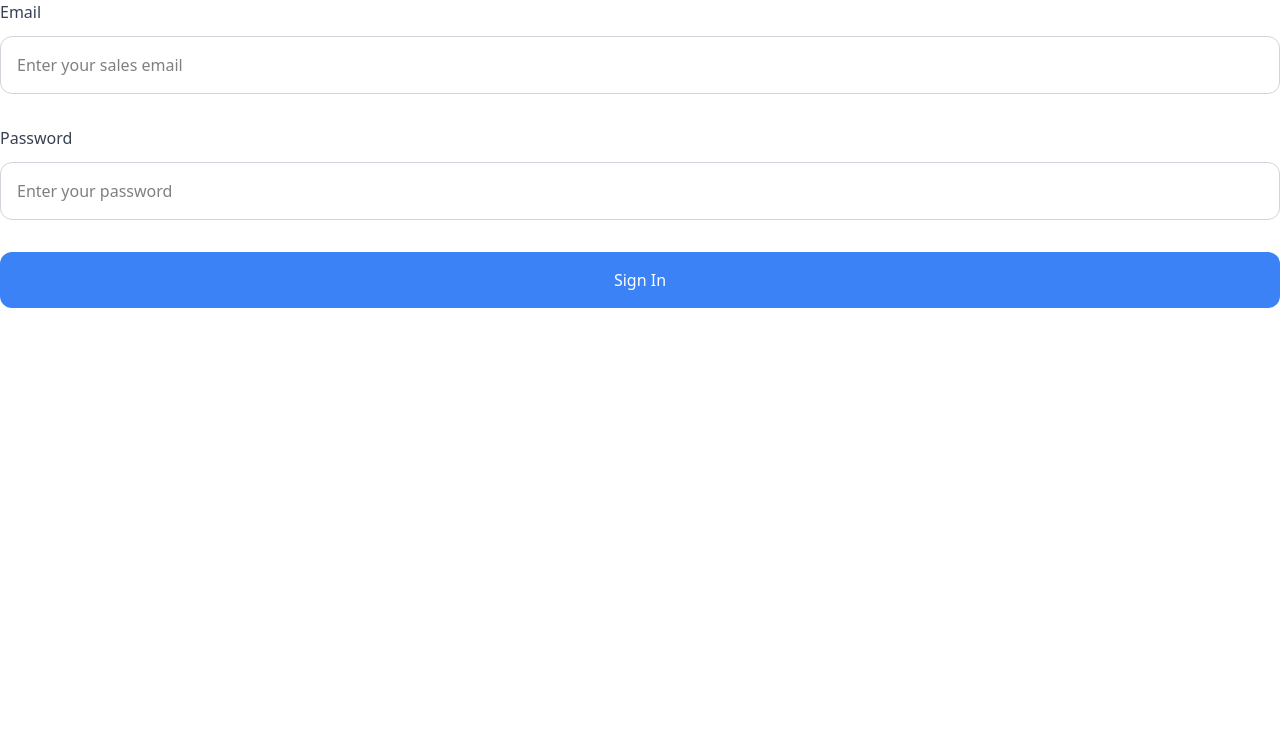
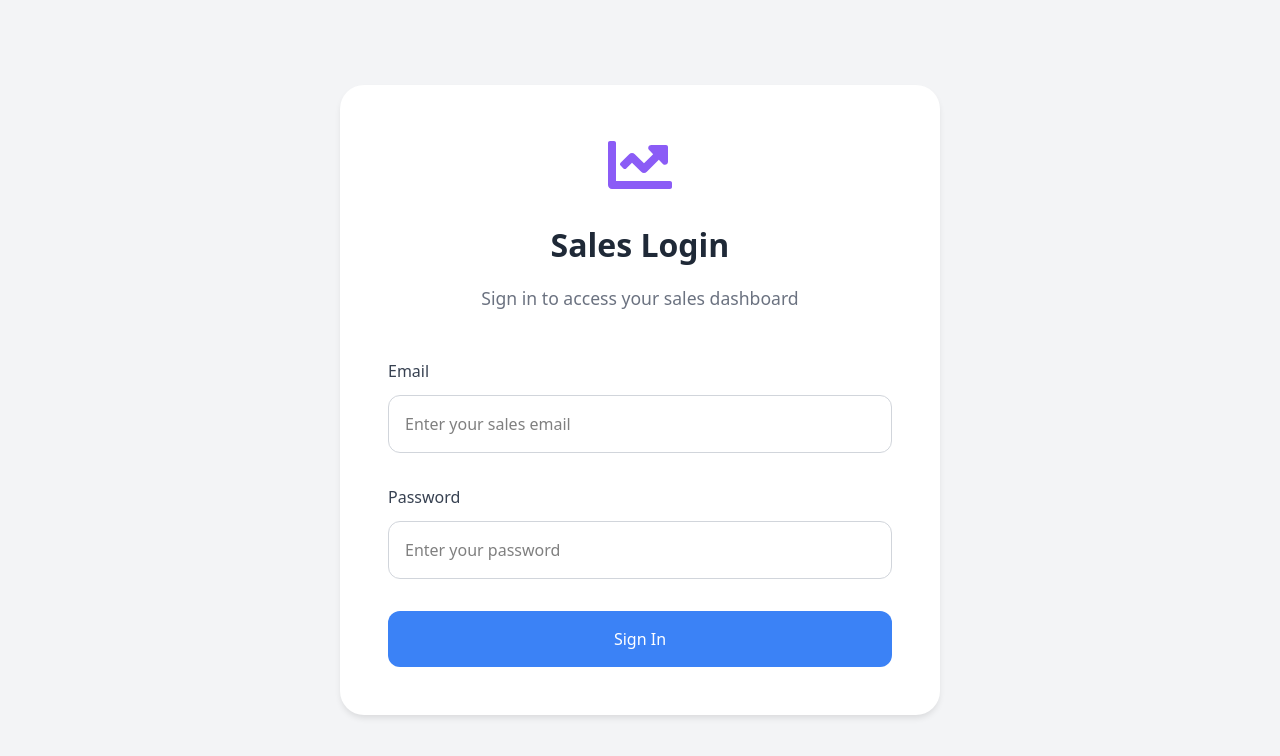
Before and after one commit to Techori/campusadmin, a React (Vite) app in the folder Frontend/: page /sales-login in a window 1280 px wide. Shown: the top 756 px of the page. Built offline with nearby package versions, Linux system fonts and the light colour scheme; no server answers; what chartjs-plugin-datalabels would draw is missing.

Commit message:
Some correction in sales

```diff
--- a/Frontend/src/components/LoginForm.jsx
+++ b/Frontend/src/components/LoginForm.jsx
@@ -25,22 +25,33 @@ const handleSubmit = async (e) => {
   setLoading(true);
 
   try {
-    const response = await axios.post(`https://campusadmin.onrender.com/api/v1/user/login`, formData);
+    const response = await axios.post(`${apiEndpoint}`, formData);
     const { token, user } = response.data;
 
-    if (!token || !user) {
-      setError('Invalid credentials.');
-      setLoading(false);
-      return;
+    // if (!user) {
+    //   setError('Invalid credentials.');
+    //   setLoading(false);
+    //   return;
+    // }
+    // console.log('Login successful:', response.data);
+
+    // Save token and user info
+    if (type === 'Sales') {
+      localStorage.setItem("token", token);
+      localStorage.setItem("userRole", user.role);
+      localStorage.setItem("userName", `${user.firstName} ${user.lastName}`);
+    } else {
+      localStorage.setItem(`${type.toLowerCase()}Id`, response.data.studentId);
+      localStorage.setItem(`${type.toLowerCase()}Name`, response.data.studentName);
+      localStorage.setItem(`${type.toLowerCase()}Email`, response.data.contactEmail);
     }
 
-    // Save token and user info
-    localStorage.setItem("token", token);
-    localStorage.setItem("userRole", user.role);
-    localStorage.setItem("userName", `${user.firstName} ${user.lastName}`);
-
-    // Redirect to sales dashboard
-    window.location.href = "https://campusadmin.vercel.app/Sales";
+    // Navigate to appropriate dashboard
+    if(type === 'Sales') {
+      navigate(redirectPath);
+    } else {
+      navigate(redirectPath, { state: { user: response.data } });
+    }
   } catch (err) {
     console.error('Login error:', err);
     setError(err.response?.data?.msg || 'Error during login. Please try again.');
--- a/Frontend/src/components/layouts/AppLayout.tsx
+++ b/Frontend/src/components/layouts/AppLayout.tsx
@@ -54,7 +54,7 @@ const AppLayout: React.FC<AppLayoutProps> = ({ children }) => {
   return (
     <div className="flex h-screen bg-gray-100">
       {/* Sidebar */}
-      <div className="w-64 bg-campus-blue text-white">
+      <div className="w-64 bg-campus-blue text-white" style={{ backgroundColor: "#1e40af" }}>
         <div className="p-4 font-bold text-xl">
           <Link to="/support" className="flex items-center">
             Campus Connect
@@ -101,7 +101,7 @@ const AppLayout: React.FC<AppLayoutProps> = ({ children }) => {
 
         <div className="absolute bottom-0 w-64 p-4 bg-campus-blue border-t border-blue-800">
           <div className="flex items-center">
-            <div className="h-8 w-8 rounded-full bg-white text-campus-blue flex items-center justify-center mr-3">
+            <div className="h-8 w-8 rounded-full bg-white text-campus-blue flex items-center justify-center mr-3"  style={{ color: "#1e40af" }}>
               <span className="font-semibold">AJ</span>
             </div>
             <div>
--- a/Frontend/src/sales_components/SalesLogin.jsx
+++ b/Frontend/src/sales_components/SalesLogin.jsx
@@ -4,15 +4,57 @@ import LoginForm from '../components/LoginForm';
 
 const SalesLogin = () => {
   return (
-    <LoginForm
-      type="Sales"
-      icon={FaChartLine}
-      color="#8B5CF6"
-      title="Sales Login"
-      description="Sign in to access your sales dashboard"
-      apiEndpoint="https://campusadmin.onrender.com/api/sales/email"
-      redirectPath="https://campusadmin.vercel.app/Sales"
-    />
+    <div style={{
+          minHeight: '100vh',
+          display: 'flex',
+          alignItems: 'center',
+          justifyContent: 'center',
+          background: '#F3F4F6',
+          padding: '2rem'
+        }}>
+          <div style={{
+            background: 'white',
+            borderRadius: '1.5rem',
+            padding: '3rem',
+            width: '100%',
+            maxWidth: '600px',
+            boxShadow: '0 4px 6px -1px rgba(0, 0, 0, 0.1)'
+          }}>
+            <div style={{
+              textAlign: 'center',
+              marginBottom: '3rem'
+            }}>
+              <div style={{
+                color: "#8B5CF6",
+                fontSize: '4rem',
+                marginBottom: '1.5rem',
+                display: 'flex',
+                justifyContent: 'center'
+              }}>
+                <FaChartLine />
+              </div>
+              <h1 style={{
+                fontSize: '2rem',
+                fontWeight: 'bold',
+                color: '#1F2937',
+                marginBottom: '1rem'
+              }}>
+                Sales Login
+              </h1>
+              <p style={{
+                color: '#6B7280',
+                fontSize: '1.1rem'
+              }}>
+                Sign in to access your sales dashboard
+              </p>
+            </div>
+              <LoginForm
+                type="Sales"
+                apiEndpoint="https://campusadmin.onrender.com/api/v1/user/login"
+                redirectPath="/sales"
+              />
+          </div>
+        </div>
   );
 };
 
--- a/Frontend/src/student_components/StudentLogin.jsx
+++ b/Frontend/src/student_components/StudentLogin.jsx
@@ -388,7 +388,7 @@ const StudentLogin = () => {
             <LoginForm
               type="student"
               apiEndpoint="https://campusadmin.onrender.com/api/college-students/email"
-              redirectPath="/student-dashboard"
+              redirectPath="/dashboard"
             />
             <div style={{ marginTop: '2rem', textAlign: 'center' }}>
               <button
```
Also changed, not shown: 1 other file (tests, documents, lock files or other folders).
